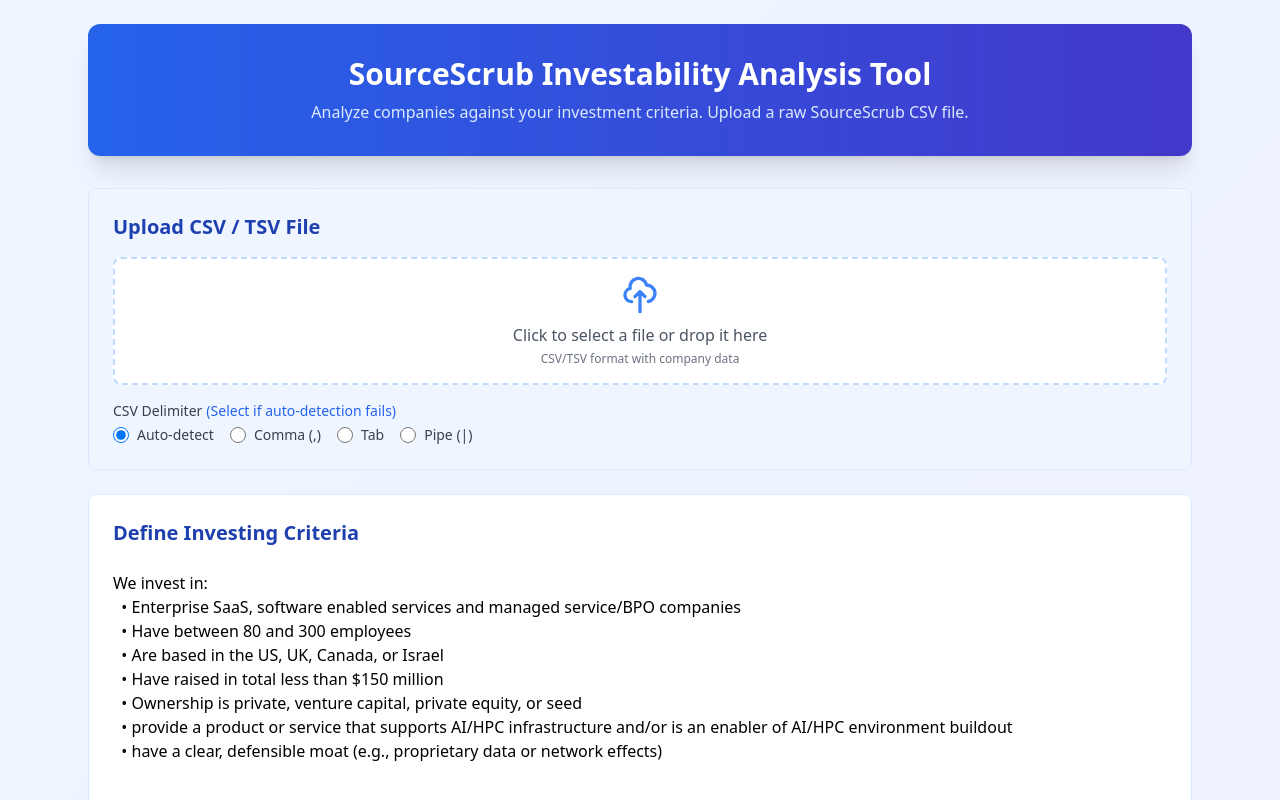
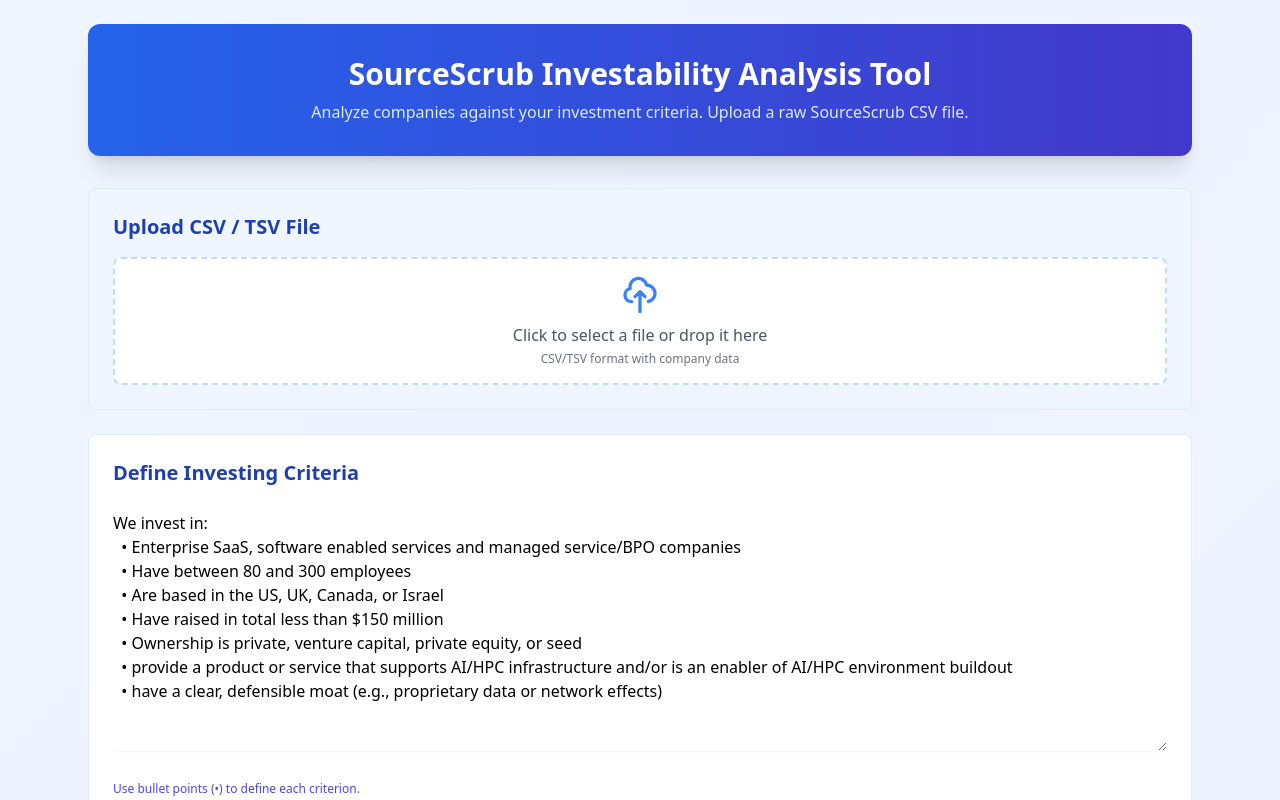
Before and after one commit to wallychang88/company-investability-analysis, a React (Create React App) app: page / in a window 1280 px wide. Shown: the top 800 px of the page. Built offline with nearby package versions, Linux system fonts and the light colour scheme; the HTML template or start-up script is replaced by a standard one.

Commit message:
Update App.js

```diff
--- a/src/App.js
+++ b/src/App.js
@@ -32,7 +32,6 @@
   const [parsedData, setParsedData] = useState([]);
   const [headers, setHeaders] = useState([]);
   const [columnMap, setColumnMap] = useState({});
-  const [delimiterType, setDelimiterType] = useState("auto");
   const [investCriteria, setInvestCriteria] = useState(
   `We invest in:
   • Enterprise SaaS, software enabled services and managed service/BPO companies
@@ -69,132 +68,41 @@
   }, [investCriteria]);
 
   /* ─────────── File Upload & Parse ─────────── */
-
   const handleFileUpload = (e) => {
   const f = e.target.files[0];
   if (!f) return;
   setFile(f);
-  setLastError(null);
 
-  // Read file as text first to handle BOM properly
-  const reader = new FileReader();
-  reader.onload = (event) => {
-    let fileContent = event.target.result;
-
-    // Remove BOM if present
-    if (fileContent.charCodeAt(0) === 0xFEFF) {
-      fileContent = fileContent.substring(1);
-      console.log("Removed BOM from file");
-    }
-
-    // Determine delimiter configuration
-    const delimiter = delimiterType === "auto" ? "" :
-                    delimiterType === "comma" ? "," :
-                    delimiterType === "tab" ? "\t" :
-                    delimiterType === "pipe" ? "|" : "";
-
-    console.log(`Using delimiter: ${delimiter || 'auto-detect'}`);
-
-    // First pass - look specifically for header row with "Company Name", "Informal Name"
-    let headerRowIndex = null;
-
-    Papa.parse(fileContent, {
-      delimiter: delimiter,
+  Papa.parse(f, {
+    delimiter: "", // auto‑detect (csv / tsv / pipe)
     header: false,
-      skipEmptyLines: true,
-      preview: 20, // Look at first 20 rows to find header
-      step: function(results, parser) {
-        const row = results.data;
-
-        // Check if the row starts with "Company Name" followed by "Informal Name"
-        if (row.length >= 2 &&
-            typeof row[0] === 'string' &&
-            typeof row[1] === 'string' &&
-            row[0].trim().toLowerCase() === "company name" &&
-            row[1].trim().toLowerCase() === "informal name") {
-
-          headerRowIndex = results.meta.cursor;
-          console.log(`Header row found at index ${headerRowIndex}`);
-          parser.abort(); // Stop parsing once we find the header
-        }
-      },
-      complete: function() {
-        if (headerRowIndex === null) {
-          console.log("No header row with 'Company Name' and 'Informal Name' found in the first 20 rows");
-          setLastError("Could not find the header row with 'Company Name' and 'Informal Name' columns");
+    skipEmptyLines: false,
+    complete: ({ data }) => {
+      // Check if there's enough rows for the header
+      if (data.length <= HEADER_ROW_INDEX) {
+        setLastError(`File needs at least ${HEADER_ROW_INDEX + 1} rows`);
         return;
       }
 
-        // Second pass - parse with the identified header row
-        console.log(`Using header row at index ${headerRowIndex}`);
-
-        Papa.parse(fileContent, {
-          delimiter: delimiter,
-          header: false,
-          skipEmptyLines: true,
-          transformHeader: h => h ? h.trim() : h, // Trim header whitespace
-          complete: ({ data, errors, meta }) => {
-            // Log parsing details for debugging
-            console.log(`Parse data rows: ${data.length}`);
-            console.log(`Parse errors: ${errors.length > 0 ? errors.map(e => e.message).join("; ") : "None"}`);
-            console.log(`Delimiter detected: ${meta.delimiter}`);
-
-            // Check if there were any parsing errors
-            if (errors.length > 0) {
-              setLastError(`CSV parsing errors: ${errors.map(e => e.message).join("; ")}`);
+      const hdr = data[HEADER_ROW_INDEX];
+      if (!hdr || !Array.isArray(hdr) || hdr.filter(Boolean).length === 0) {
+        setLastError("Could not detect headers in file");
         return;
       }
 
-            // Validate the header row
-            const hdr = data[headerRowIndex];
-            if (!hdr || !Array.isArray(hdr) || hdr.filter(Boolean).length === 0) {
-              setLastError("Could not validate headers in file");
-              return;
-            }
-
-            // Log header row for debugging
-            console.log("Header row found:", hdr);
-            console.log(`Header length: ${hdr.length}`);
-
-            // Process data rows
       const rows = data
-              .slice(headerRowIndex + 1)
+        .slice(HEADER_ROW_INDEX + 1)
         .map((row) => {
-                // Skip rows with no data
-                if (!row || row.length === 0) {
-                  return null;
-                }
-
-                // For rows with fewer columns than headers, pad with empty strings
-                const paddedRow = [...row];
-                while (paddedRow.length < hdr.length) {
-                  paddedRow.push("");
-                }
-
           const o = {};
           hdr.forEach((h, idx) => {
-                  // Only add properties for headers that exist
-                  if (h && h.trim()) {
-                    o[h.trim()] = paddedRow[idx] || "";
-                  }
+            if (h) o[h.trim()] = row[idx];
           });
-
-                // Only keep rows that have some data
-                if (Object.keys(o).length === 0) {
-                  return null;
-                }
-
           return o;
         })
-              .filter(Boolean); // Remove null entries
-
-            if (rows.length === 0) {
-              setLastError("No valid data rows found after processing");
-              return;
-            }
+        .filter((o) => Object.keys(o).length > 0);
 
       setParsedData(rows);
-            const cleanHeaders = hdr.filter(Boolean).map((h) => h?.trim() || "");
+      const cleanHeaders = hdr.filter(Boolean).map((h) => h.trim());
       setHeaders(cleanHeaders);
 
       // Auto‑map columns (case‑insensitive match)
@@ -203,11 +111,8 @@
         const idx = lower.indexOf(needle.toLowerCase());
         return idx !== -1 ? cleanHeaders[idx] : "";
       };
-
-            // Map columns with direct matches for the known structure
       setColumnMap({
-              company_name: find("company name"),
-              employee_count: find("employee count") || find("employees") || find("employee"),
+        employee_count: find("employee count") || find("employees"),
         description: find("description") || find("company description"),
         industries: find("industries") || find("industry"),
         specialties: find("specialties") || find("specialty"),
@@ -225,25 +130,10 @@
 
       setLastError(null);
     },
-          error: (err) => {
-            console.error("CSV parse error:", err);
-            setLastError(`CSV parse error: ${err.message}`);
-          },
-        });
-      },
-      error: (err) => {
-        console.error("CSV scan error:", err);
-        setLastError(`CSV parse error: ${err.message}`);
-      },
+    error: (err) => setLastError(`CSV parse error: ${err.message}`),
   });
 };
 
-  reader.onerror = () => {
-    setLastError("Error reading file");
-  };
-
-  reader.readAsText(f);
-};
   /* ─────────── Column mapping helpers ─────────── */
   const updateMapping = (field, value) =>
     setColumnMap((cm) => ({ ...cm, [field]: value }));
@@ -811,52 +701,6 @@
             <span className="mt-2 text-base text-gray-600">{file ? file.name : "Click to select a file or drop it here"}</span>
             <span className="text-xs text-gray-500 mt-1">CSV/TSV format with company data</span>
           </label>
-
-  {/* Add delimiter selector component here */}
-  <div className="mb-4">
-    <label className="block text-sm font-medium text-gray-700 mb-1">
-      CSV Delimiter
-      <span className="text-blue-600 ml-1">(Select if auto-detection fails)</span>
-    </label>
-    <div className="flex space-x-4">
-      <label className="inline-flex items-center">
-        <input
-          type="radio"
-          checked={delimiterType === "auto"}
-          onChange={() => setDelimiterType("auto")}
-          className="h-4 w-4 text-indigo-600 border-gray-300 focus:ring-indigo-500"
-        />
-        <span className="ml-2 text-sm text-gray-700">Auto-detect</span>
-      </label>
-      <label className="inline-flex items-center">
-        <input
-          type="radio"
-          checked={delimiterType === "comma"}
-          onChange={() => setDelimiterType("comma")}
-          className="h-4 w-4 text-indigo-600 border-gray-300 focus:ring-indigo-500"
-        />
-        <span className="ml-2 text-sm text-gray-700">Comma (,)</span>
-      </label>
-      <label className="inline-flex items-center">
-        <input
-          type="radio"
-          checked={delimiterType === "tab"}
-          onChange={() => setDelimiterType("tab")}
-          className="h-4 w-4 text-indigo-600 border-gray-300 focus:ring-indigo-500"
-        />
-        <span className="ml-2 text-sm text-gray-700">Tab</span>
-      </label>
-      <label className="inline-flex items-center">
-        <input
-          type="radio"
-          checked={delimiterType === "pipe"}
-          onChange={() => setDelimiterType("pipe")}
-          className="h-4 w-4 text-indigo-600 border-gray-300 focus:ring-indigo-500"
-        />
-        <span className="ml-2 text-sm text-gray-700">Pipe (|)</span>
-      </label>
-    </div>
-  </div>
         </section>
 
         {/* 2. Preview */}
```
Lines whose indentation alone changed are shown as unchanged.
